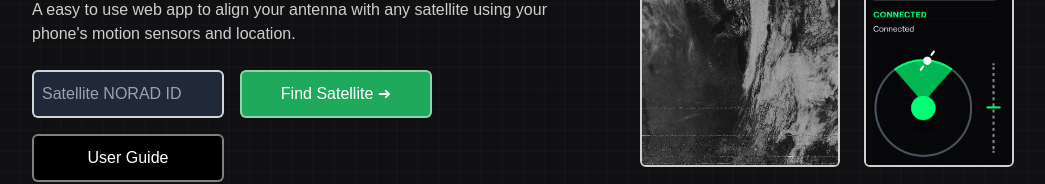
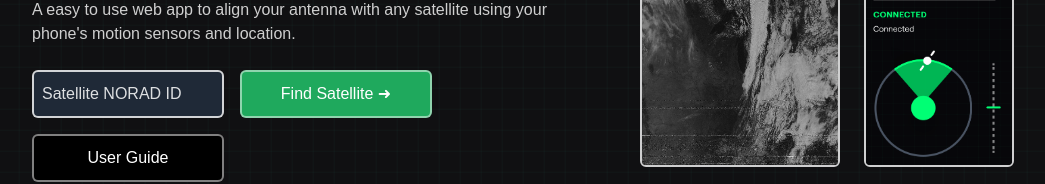
Before and after one commit to ConorEB/star, a Next.js app: page / in a window 1280 px wide. Shown: the part 363-547 px from the top of the page, without its empty margins (117-1162 px from the left). Built offline with nearby package versions, Linux system fonts and the light colour scheme; a web font is replaced by a local one.

Commit message:
Change input placeholder text color

```diff
--- a/app/globals.css
+++ b/app/globals.css
@@ -35,3 +35,13 @@ body {
 .clip-path {
   clip-path: polygon(50% 0%, 100% 100%, 0% 100%);
 }
+
+input::placeholder {
+  color: white;
+  opacity: 0.85; /* Firefox */
+}
+
+::-ms-input-placeholder { /* Edge 12 -18 */
+  color: white;
+  opacity: 0.85;
+}
```
